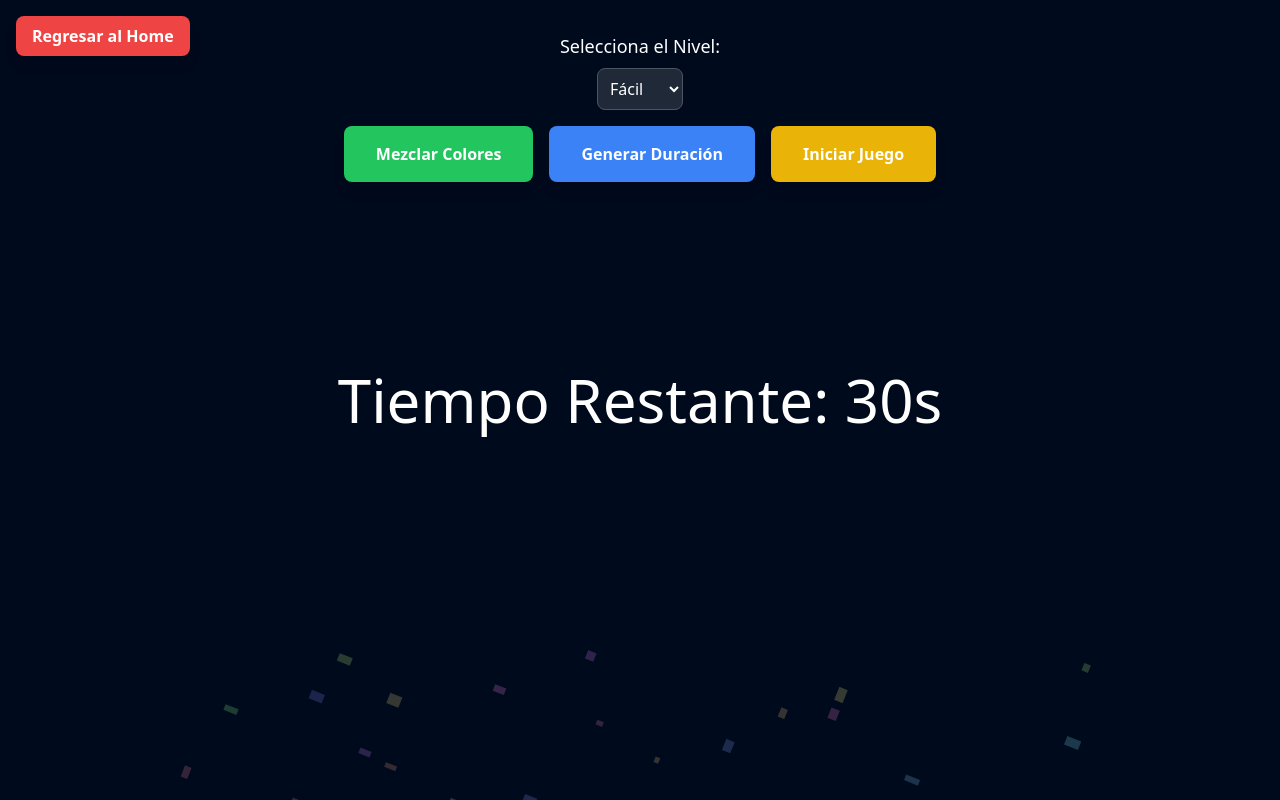
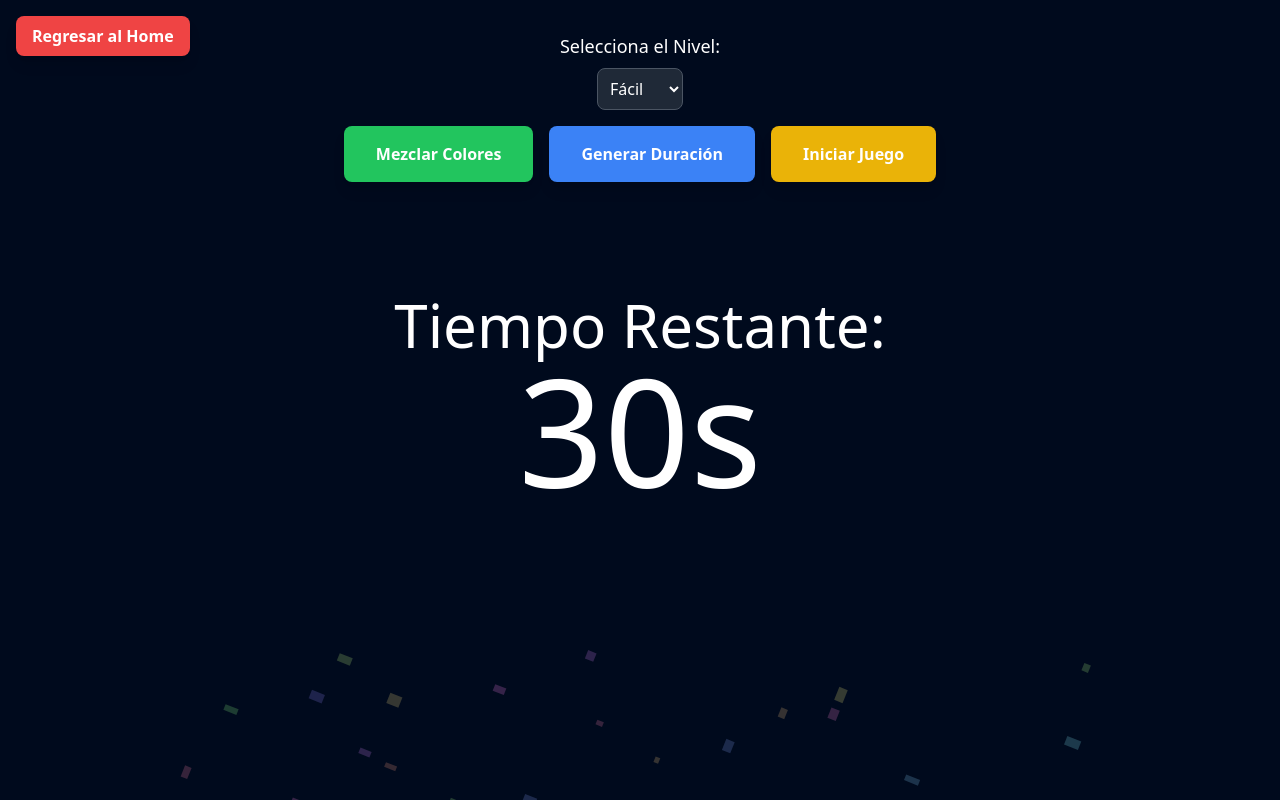
Before and after one commit to RudyCancax/next-colors, a Next.js app: page /game in a window 1280 px wide. Both pictures are taken after a click on the button "Generar Duración". Built offline with nearby package versions, Linux system fonts and the light colour scheme.

Commit message:
Fix: Time duration size and times.

```diff
--- a/src/app/game/page.tsx
+++ b/src/app/game/page.tsx
@@ -177,8 +177,10 @@ export default function Game() {
 
       {/* Mostrar Tiempo Restante */}
       {timeLeft !== null && (
-        <div className="absolute top-1/2 left-1/2 transform -translate-x-1/2 -translate-y-1/2 flex items-center justify-center w-full h-1/2 text-white text-6xl">
-          Tiempo Restante: {timeLeft}s
+        <div className="absolute top-1/2 left-1/2 transform -translate-x-1/2 -translate-y-1/2 flex flex-col items-center justify-center w-full h-1/2 text-white text-6xl">
+          Tiempo Restante:
+          <br />
+          <span className="text-[150px]">{timeLeft}s</span>
         </div>
       )}
     </div>
```
